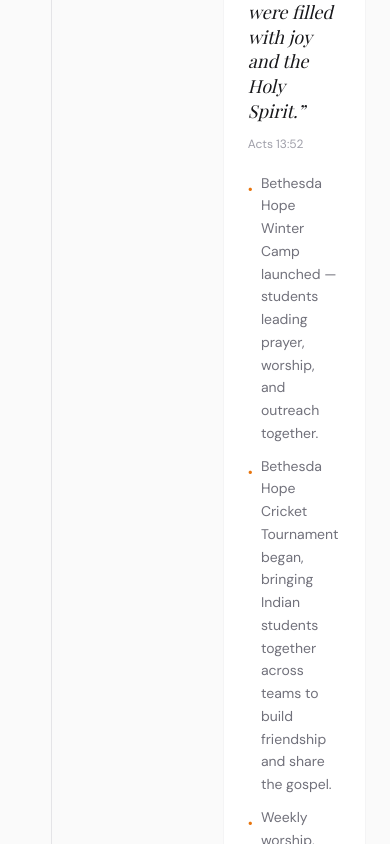
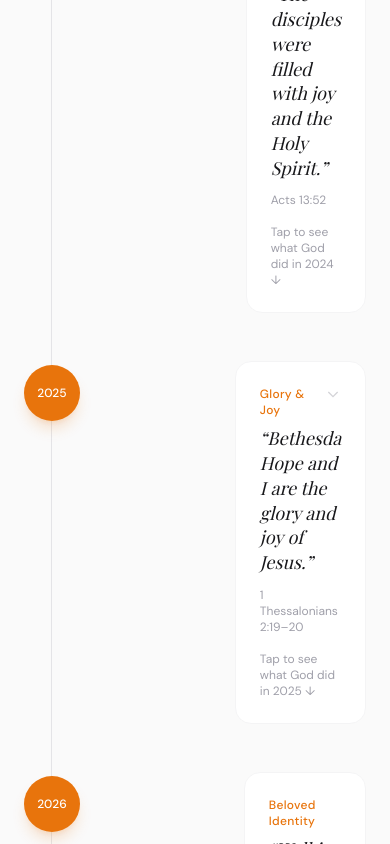
Before and after one commit to makewayjohn/bethesda-hope, a Next.js app: page / in a window 390 px wide. Shown: the part 4760-5604 px from the top of the page. Built offline with nearby package versions, Linux system fonts and the light colour scheme.

Commit message:
Make yearly journey cards expandable to shorten mobile homepage

```diff
--- a/src/app/page.tsx
+++ b/src/app/page.tsx
@@ -2,6 +2,7 @@
 import Image from "next/image";
 import ScrollReveal from "@/components/ScrollReveal";
 import UrgentPrayerSection from "@/components/UrgentPrayerSection";
+import YearCard from "@/components/YearCard";
 
 function HeroSection() {
   return (
@@ -417,35 +418,14 @@
                       i % 2 === 0 ? "sm:pr-16 sm:text-right" : "sm:pl-16"
                     }`}
                   >
-                    <div className="bg-white rounded-2xl p-6 border border-zinc-100 inline-block w-full sm:w-auto sm:max-w-sm">
-                      <p className="text-xs font-medium text-brand-orange tracking-wide mb-2">
-                        {item.theme}
-                      </p>
-                      <p className="font-display italic text-lg text-zinc-900 leading-snug">
-                        &ldquo;{item.verse}&rdquo;
-                      </p>
-                      <p className="text-xs text-zinc-400 mt-3">{item.ref}</p>
-
-                      {item.highlights.length > 0 && (
-                        <ul
-                          className={`mt-5 space-y-2.5 text-left ${
-                            i % 2 === 0 ? "sm:text-left" : ""
-                          }`}
-                        >
-                          {item.highlights.map((h, idx) => (
-                            <li
-                              key={idx}
-                              className="text-sm text-zinc-500 leading-relaxed flex gap-2"
-                            >
-                              <span className="text-brand-orange mt-1.5 shrink-0">
-                                &bull;
-                              </span>
-                              <span>{h}</span>
-                            </li>
-                          ))}
-                        </ul>
-                      )}
-                    </div>
+                    <YearCard
+                      year={item.year}
+                      verse={item.verse}
+                      ref={item.ref}
+                      theme={item.theme}
+                      highlights={item.highlights}
+                      align={i % 2 === 0 ? "right" : "left"}
+                    />
                   </div>
 
                   <div className="hidden sm:block flex-1" />
--- /dev/null
+++ b/src/components/YearCard.tsx
@@ -0,0 +1,88 @@
+"use client";
+
+import { useState } from "react";
+
+type Props = {
+  year: string;
+  verse: string;
+  ref: string;
+  theme: string;
+  highlights: string[];
+  align: "left" | "right";
+};
+
+export default function YearCard({
+  year,
+  verse,
+  ref,
+  theme,
+  highlights,
+  align,
+}: Props) {
+  const [open, setOpen] = useState(false);
+  const hasHighlights = highlights.length > 0;
+
+  return (
+    <button
+      type="button"
+      onClick={() => hasHighlights && setOpen((v) => !v)}
+      className={`text-left bg-white rounded-2xl p-6 border border-zinc-100 inline-block w-full sm:w-auto sm:max-w-sm ${
+        hasHighlights ? "cursor-pointer hover:border-zinc-200" : "cursor-default"
+      } transition-colors`}
+    >
+      <div className="flex items-start justify-between gap-3">
+        <p className="text-xs font-medium text-brand-orange tracking-wide mb-2">
+          {theme}
+        </p>
+        {hasHighlights && (
+          <svg
+            className={`w-4 h-4 text-zinc-300 shrink-0 transition-transform ${
+              open ? "rotate-180" : ""
+            }`}
+            fill="none"
+            stroke="currentColor"
+            strokeWidth={2}
+            viewBox="0 0 24 24"
+          >
+            <path d="M19 9l-7 7-7-7" />
+          </svg>
+        )}
+      </div>
+      <p className="font-display italic text-lg text-zinc-900 leading-snug">
+        &ldquo;{verse}&rdquo;
+      </p>
+      <p className="text-xs text-zinc-400 mt-3">{ref}</p>
+
+      {hasHighlights && (
+        <>
+          {!open && (
+            <p className="text-xs text-zinc-400 mt-4">
+              Tap to see what God did in {year} &darr;
+            </p>
+          )}
+          <div
+            className={`grid transition-all duration-300 ease-in-out ${
+              open ? "grid-rows-[1fr] mt-4" : "grid-rows-[0fr]"
+            }`}
+          >
+            <div className="overflow-hidden">
+              <ul className="space-y-2.5 text-left pt-4 border-t border-zinc-100">
+                {highlights.map((h, idx) => (
+                  <li
+                    key={idx}
+                    className="text-sm text-zinc-500 leading-relaxed flex gap-2"
+                  >
+                    <span className="text-brand-orange mt-1.5 shrink-0">
+                      &bull;
+                    </span>
+                    <span>{h}</span>
+                  </li>
+                ))}
+              </ul>
+            </div>
+          </div>
+        </>
+      )}
+    </button>
+  );
+}
```
